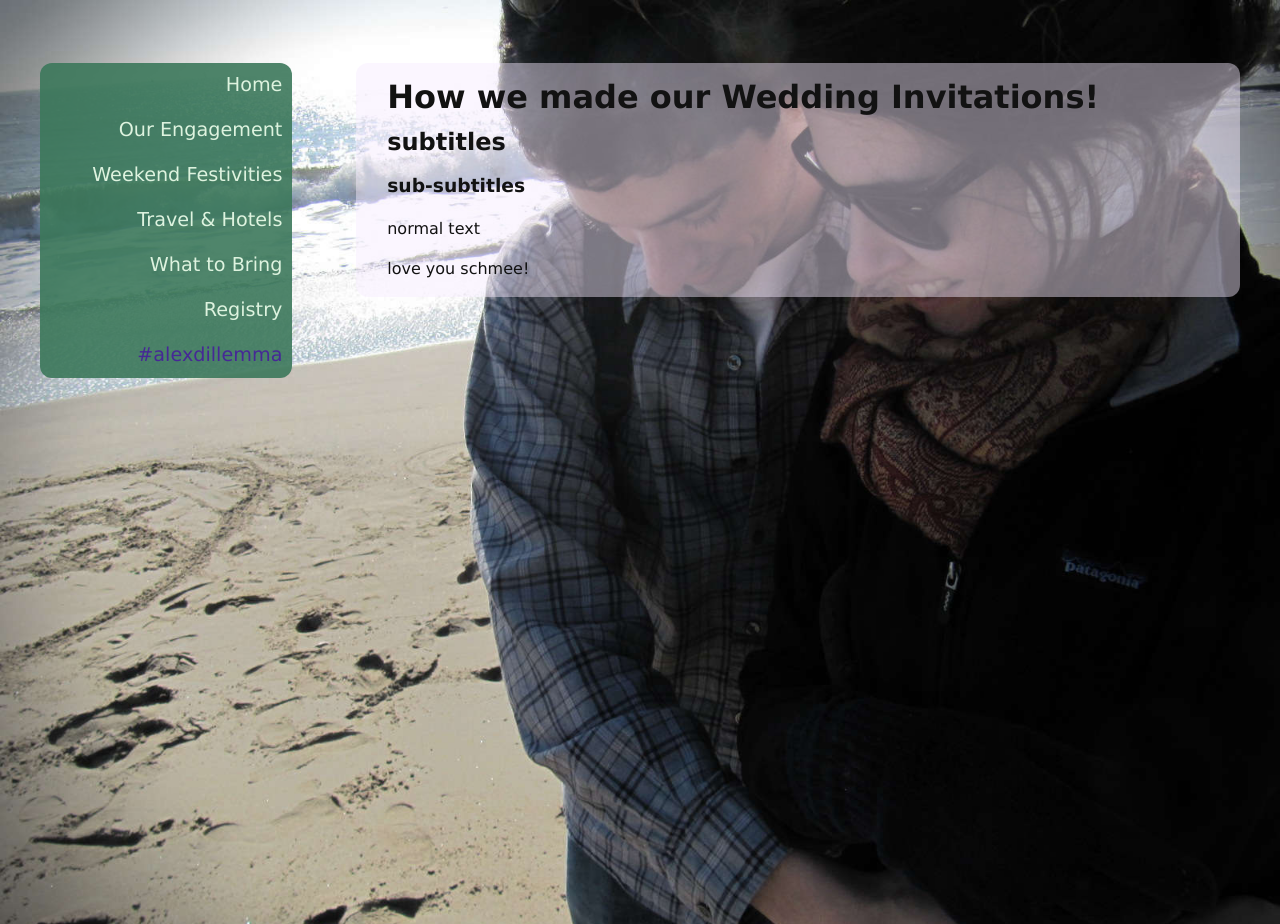
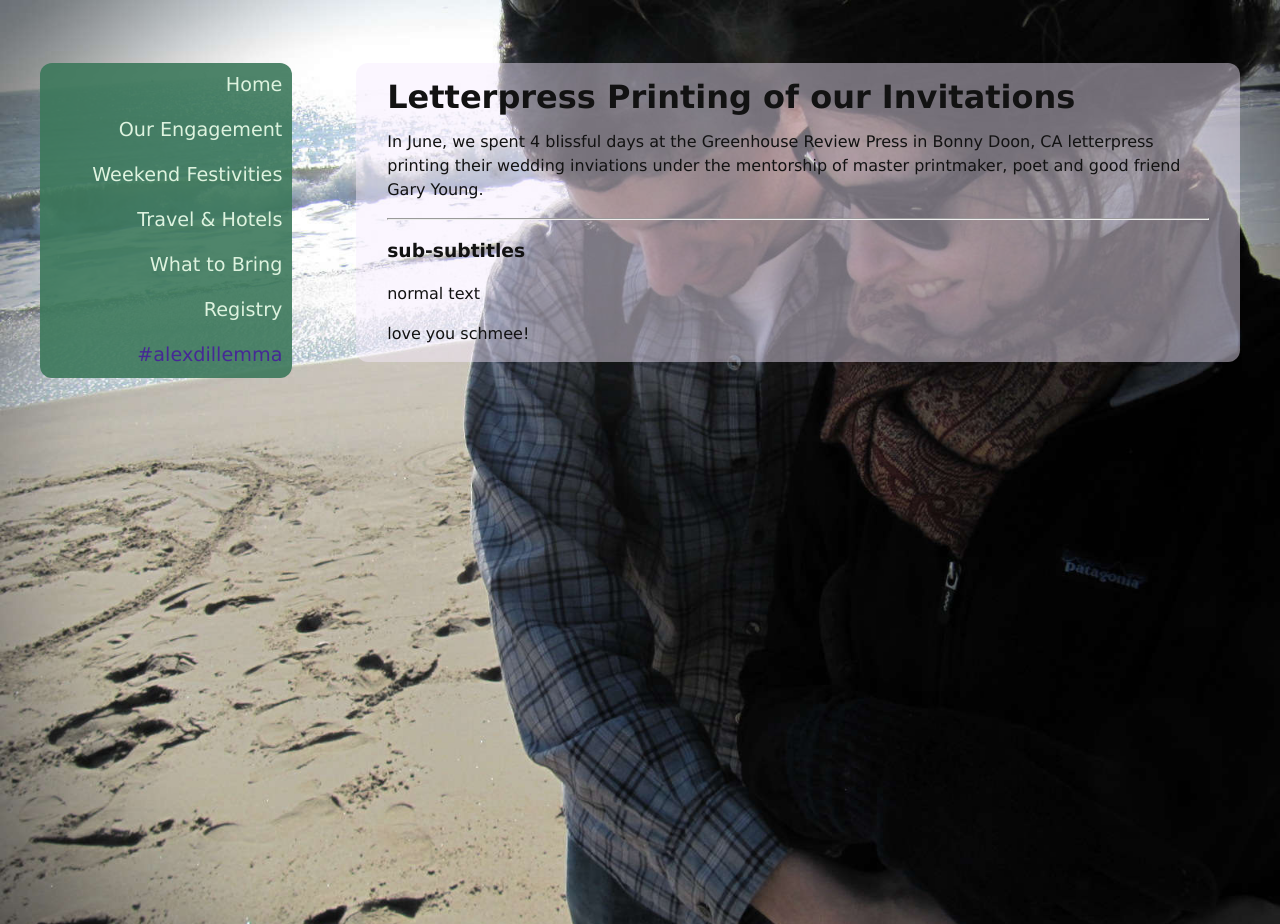
Before and after one commit to adgaudio/wedding, a Jekyll site: the page built from invitations.md, in a window 1280 px wide. Built offline with Jekyll 4.4.1, drawn with Linux system fonts in a browser that asks for light colours; Markdown is read by kramdown in place of the engine named in the settings.

Commit message:
Update invitations.md

```diff
--- a/invitations.md
+++ b/invitations.md
@@ -4,10 +4,12 @@ title: How we made our Wedding Invitations!
 site_classes: gray_background
 ---
 
-How we made our Wedding Invitations!
+Letterpress Printing of our Invitations
 =======
 
-subtitles
+In June, we spent 4 blissful days at the Greenhouse Review Press in Bonny Doon, CA letterpress printing their wedding inviations under the mentorship of master printmaker, poet and good friend Gary Young.
+
+
 ---
 
 ###sub-subtitles
```
